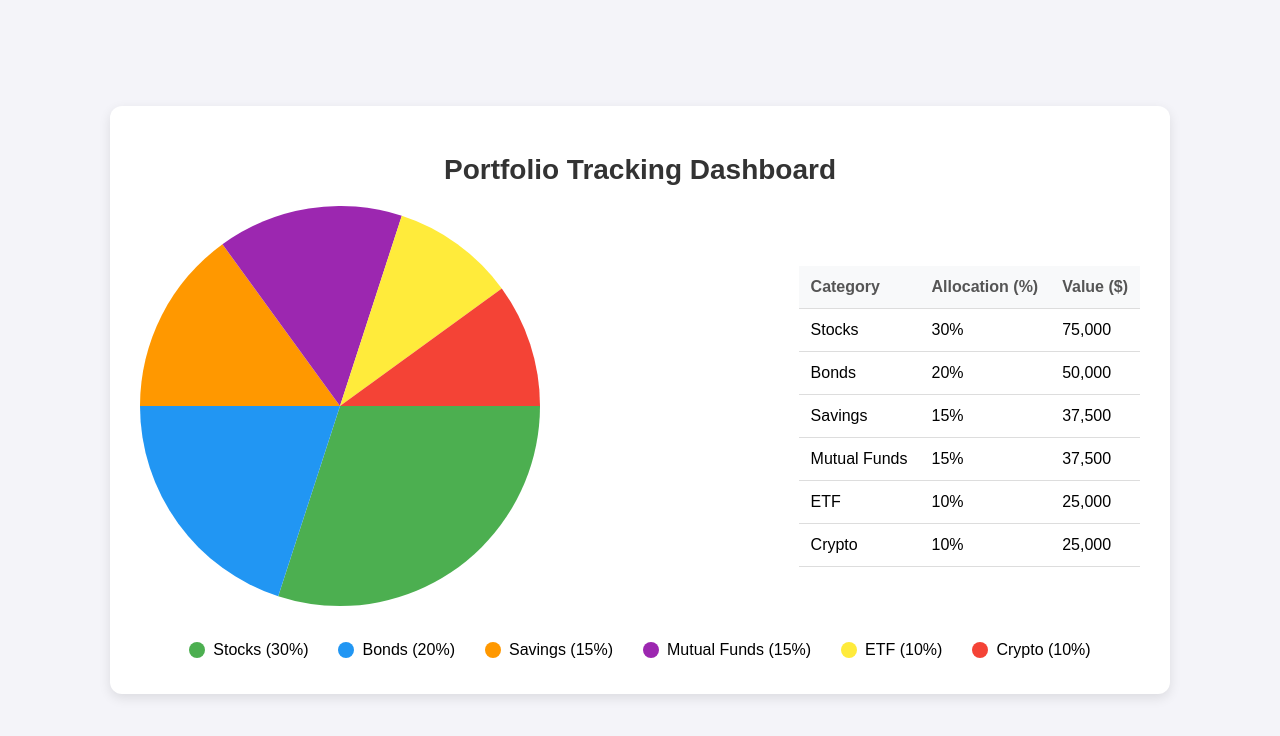
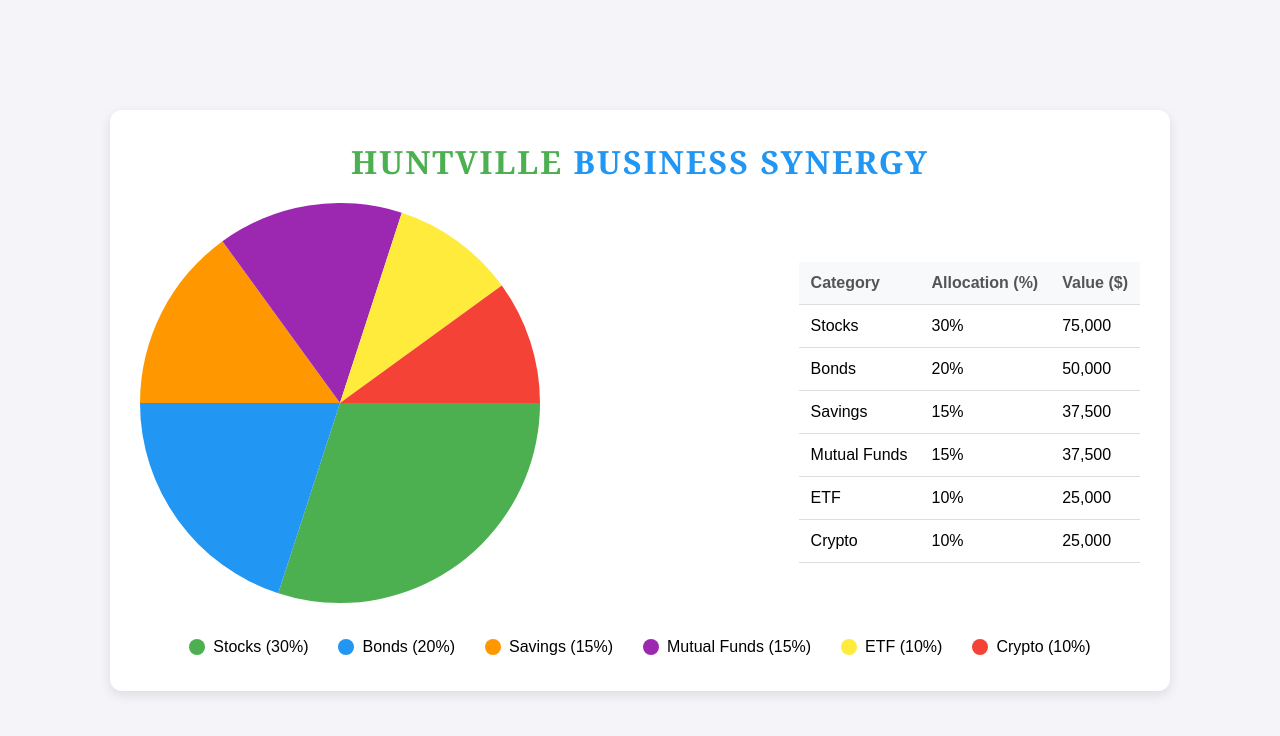
Before and after one commit to peterczu/test, a plain HTML site: page index.html in a window 1280 px wide. Drawn offline with Linux system fonts and the light colour scheme.

Commit message:
Update index.html

```diff
--- a/index.html
+++ b/index.html
@@ -3,7 +3,7 @@
 <head>
     <meta charset="UTF-8">
     <meta name="viewport" content="width=device-width, initial-scale=1.0">
-    <title>Portfolio Tracking Dashboard</title>
+    <title>Huntville Business Synergy - Portfolio Tracking</title>
     <style>
         body {
             font-family: 'Arial', sans-serif;
@@ -24,9 +24,26 @@
             max-width: 1000px;
             text-align: center;
         }
+        .header {
+            display: flex;
+            align-items: center;
+            justify-content: center;
+            margin-bottom: 20px;
+        }
+        .logo {
+            font-family: 'Georgia', serif;
+            font-size: 32px;
+            font-weight: bold;
+            color: #4caf50; /* Green */
+            text-transform: uppercase;
+            letter-spacing: 2px;
+        }
+        .logo span {
+            color: #2196f3; /* Blue */
+        }
         h1 {
             font-size: 28px;
-            margin-bottom: 20px;
+            margin: 0;
             color: #333;
         }
         .chart-container {
@@ -96,7 +113,12 @@
 </head>
 <body>
     <div class="dashboard">
-        <h1>Portfolio Tracking Dashboard</h1>
+        <!-- Header with Text Logo -->
+        <div class="header">
+            <div class="logo">
+                Huntville <span>Business Synergy</span>
+            </div>
+        </div>
 
         <!-- Chart and Table Container -->
         <div class="chart-container">
```
